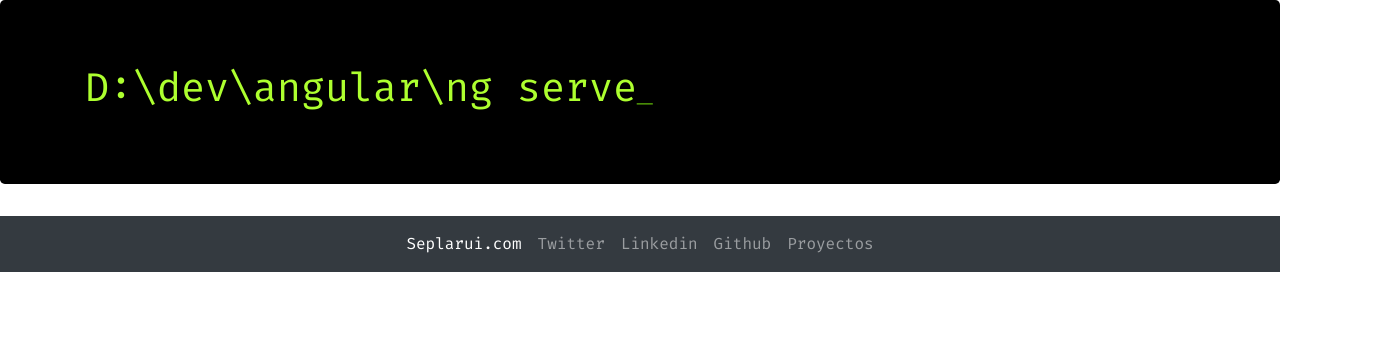
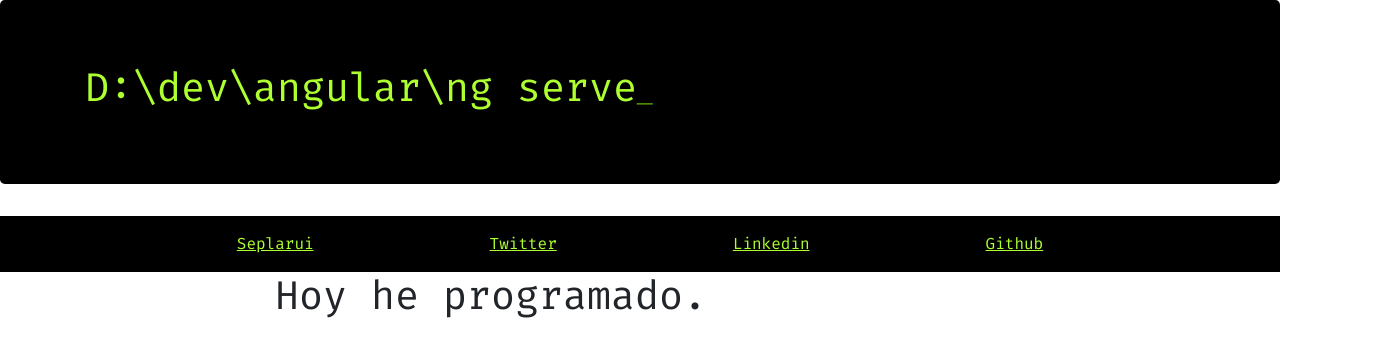
Before and after one commit to Seplarui/SeplaruiAngular, an Angular app: page / in a window 1280 px wide. Shown: the top 356 px of the page, 1400 px wide, since content can reach past the window. Built offline with nearby package versions, Linux system fonts and the light colour scheme.

Commit message:
visual changes

```diff
--- a/src/app/app-routing.module.ts
+++ b/src/app/app-routing.module.ts
@@ -6,9 +6,8 @@ import { GithubComponent } from './componentes/github/github.component';
 
 const routes: Routes = [
   { path: 'github', component: GithubComponent },
-  // { path: '**', component: NotFoundComponent }
-  // { path: '', component: HomeComponent },
-  // { path: '**', component: NotFoundComponent }
+  { path: '', component: HomeComponent },
+  { path: '**', component: NotFoundComponent }
 ];
 
 @NgModule({
--- a/src/app/componentes/home/home.component.html
+++ b/src/app/componentes/home/home.component.html
@@ -1,3 +1,7 @@
-<p>
-  home works!
-</p>
+<div class="container">
+  <div class="row">
+    <div class="col-md-12 offset-md-2">
+      <h1>Hoy he programado.</h1>
+    </div>
+  </div>
+</div>
--- a/src/app/componentes/nav/nav.component.css
+++ b/src/app/componentes/nav/nav.component.css
@@ -0,0 +1,14 @@
+.espacios {
+  padding-left:5em;
+  padding-right:5em;
+}
+
+.color_nav {
+  background-color: black !important;
+}
+
+.color_nav_menu {
+  color: greenyellow !important;
+  text-decoration: greenyellow !important;
+  text-decoration-line: underline !important;
+}
--- a/src/app/componentes/nav/nav.component.html
+++ b/src/app/componentes/nav/nav.component.html
@@ -1,5 +1,5 @@
 <header>
-  <nav class="navbar navbar-expand-lg navbar-dark bg-dark">
+  <nav class="navbar navbar-expand-lg navbar-dark bg-dark color_nav">
       <!-- <a class="navbar-brand" href="http://www.seplarui.com">Seplarui.com</a> -->
       <button class="navbar-toggler" type="button" data-toggle="collapse" data-target="#navbarSupportedContent"
           aria-controls="navbarSupportedContent" aria-expanded="false" aria-label="Toggle navigation">
@@ -8,21 +8,18 @@
 
       <div class="collapse navbar-collapse justify-content-center order-2" id="navbarSupportedContent">
           <ul class="navbar-nav">
-              <li class="nav-item active menu_nav">
-                  <a class="nav-link" href="http://www.seplarui.com">Seplarui.com<span
+              <li class="nav-item active espacios">
+                  <a class="nav-link color_nav_menu" routerLink="">Seplarui<span
                           class="sr-only">(current)</span></a>
               </li>
-              <li class="nav-item menu_nav">
-                  <a class="nav-link" href="https://twitter.com/seplarui" target="_blank">Twitter</a>
+              <li class="nav-item espacios">
+                  <a class="nav-link color_nav_menu" href="https://twitter.com/seplarui" target="_blank">Twitter</a>
               </li>
-              <li class="nav-item menu_nav">
-                  <a class="nav-link" href="https://www.linkedin.com/in/seplarui/" target="_blank">Linkedin</a>
+              <li class="nav-item espacios ">
+                  <a class="nav-link color_nav_menu" href="https://www.linkedin.com/in/seplarui/" target="_blank">Linkedin</a>
               </li>
-              <li class="nav-item menu_nav">
-                  <a class="nav-link" routerLink= "/github">Github</a>
-              </li>
-              <li class="nav-item menu_nav">
-                  <a class="nav-link" href="#">Proyectos</a>
+              <li class="nav-item menu_nav espacios">
+                  <a class="nav-link color_nav_menu" href="https://www.github.com/seplarui" target="_blank">Github</a>
               </li>
           </ul>
       </div>
--- a/src/app/componentes/not-found/not-found.component.html
+++ b/src/app/componentes/not-found/not-found.component.html
@@ -1,3 +1,7 @@
-<p>
-  not-found works!
-</p>
+<div class="container">
+  <div class="row">
+    <div class="col-md-12 offset-md-1">
+      <h1>Error 404: Not found. Sorry!</h1>
+    </div>
+  </div>
+</div>
```
